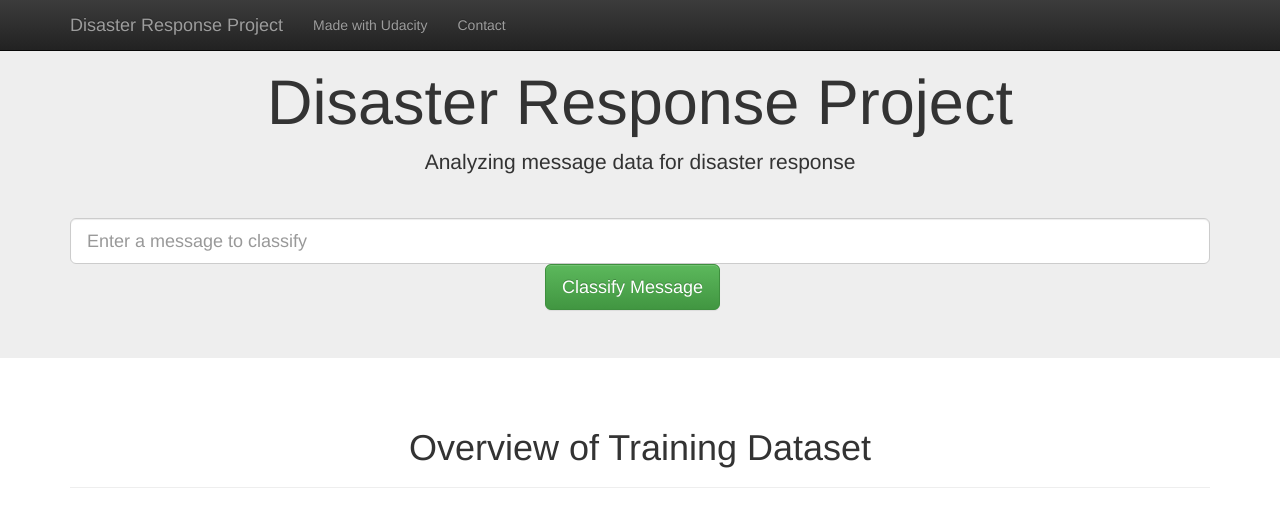
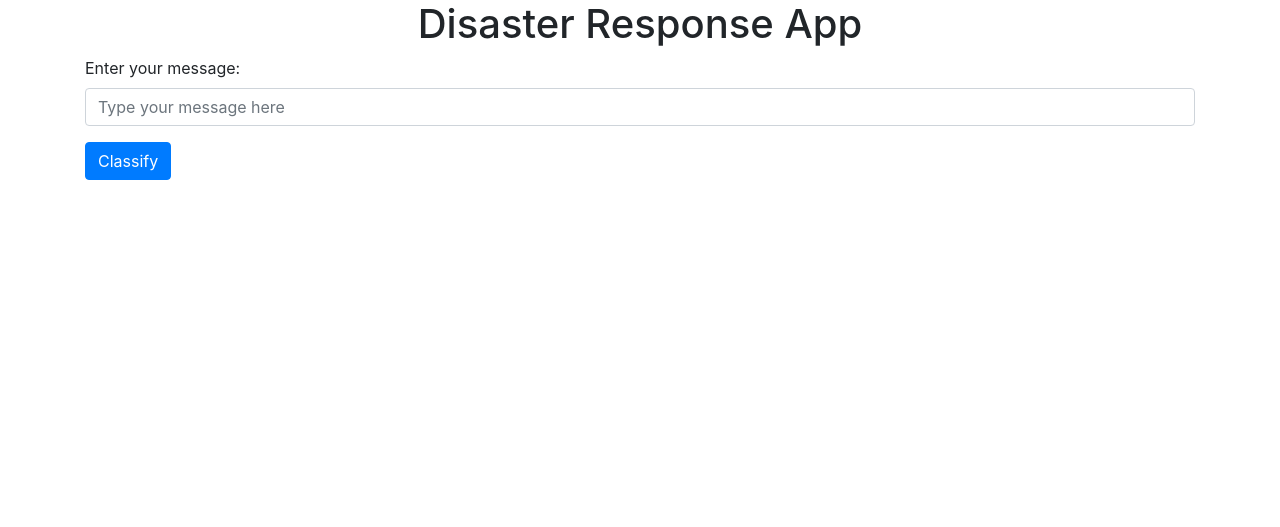
Before and after one commit to nadaYossef/disaster-ML-pipeline, a Flask app: template templates/master.html in a window 1280 px wide. Shown: the top 527 px of the page. Run offline with Flask 3, Linux system fonts and the light colour scheme; the template is opened without the code that fills it, so the values that code supplies are empty; parts of the project's set-up code (start-up, migrations or seed data) failed here and were passed over; some libraries are stand-ins or nearby versions.

Commit message:
Update master.html

```diff
--- a/templates/master.html
+++ b/templates/master.html
@@ -1,76 +1,33 @@
-<!doctype html>
+<!DOCTYPE html>
 <html lang="en">
 <head>
-    <meta charset="utf-8">
-    <meta http-equiv="X-UA-Compatible" content="IE=edge">
-    <meta name="viewport" content="width=device-width, initial-scale=1">
-
-    <title>Disasters</title>
-
-    <link rel="stylesheet" href="https://maxcdn.bootstrapcdn.com/bootstrap/3.3.7/css/bootstrap.min.css" integrity="sha384-BVYiiSIFeK1dGmJRAkycuHAHRg32OmUcww7on3RYdg4Va+PmSTsz/K68vbdEjh4u" crossorigin="anonymous">
-    <link rel="stylesheet" href="https://maxcdn.bootstrapcdn.com/bootstrap/3.3.7/css/bootstrap-theme.min.css" integrity="sha384-rHyoN1iRsVXV4nD0JutlnGaslCJuC7uwjduW9SVrLvRYooPp2bWYgmgJQIXwl/Sp" crossorigin="anonymous">
-    <script src="https://ajax.googleapis.com/ajax/libs/jquery/3.3.1/jquery.min.js"></script>
+    <meta charset="UTF-8">
+    <meta name="viewport" content="width=device-width, initial-scale=1.0">
+    <title>{% block title %}Disaster Response{% endblock %}</title>
+    <link rel="stylesheet" href="https://stackpath.bootstrapcdn.com/bootstrap/4.5.2/css/bootstrap.min.css">
     <script src="https://cdn.plot.ly/plotly-latest.min.js"></script>
 </head>
-
 <body>
-
-<nav class="navbar navbar-inverse navbar-fixed-top">
     <div class="container">
-        <div class="navbar-header">
-            <a class="navbar-brand" href="/">Disaster Response Project</a>
-        </div>
-        <div id="navbar" class="collapse navbar-collapse">
-            <ul class="nav navbar-nav">
-                <li><a href="https://www.udacity.com/">Made with Udacity</a></li>
-                <li><a href="https://github.com/">Contact</a></li>
-            </ul>
-        </div>
+        <h1 class="text-center">Disaster Response App</h1>
+        <form action="/go" method="GET">
+            <div class="form-group">
+                <label for="query">Enter your message:</label>
+                <input type="text" class="form-control" id="query" name="query" placeholder="Type your message here" required>
+            </div>
+            <button type="submit" class="btn btn-primary">Classify</button>
+        </form>
+        {% with messages = get_flashed_messages() %}
+            {% if messages %}
+                <ul class="list-group">
+                    {% for message in messages %}
+                        <li class="list-group-item">{{ message }}</li>
+                    {% endfor %}
+                </ul>
+            {% endif %}
+        {% endwith %}
+        {% block message %}{% endblock %}
+        {% block content %}{% endblock %}
     </div>
-</nav>
-
-
-<div class="jumbotron">
-    <div class="container">
-        <h1 class="text-center">Disaster Response Project</h1>
-        <p class="text-center">Analyzing message data for disaster response</p>
-        <hr />
-
-        <div class="row">
-            <div class="col-lg-12 form-group-lg">
-                <form action="/go" method="get">
-                    <input type="text" class="form-control form-control-lg" name="query" placeholder="Enter a message to classify">
-                    <div class="col-lg-offset-5">
-                        <button type="submit" class="btn btn-lg btn-success">Classify Message</button>
-                    </div>
-                </form>
-            </div>
-        </div>
-
-        {% block message %}
-        {% endblock %}
-    </div>
-</div>
-
-<div class="container">
-    {% block content %}
-        <div class="page-header">
-            <h1 class="text-center">Overview of Training Dataset</h1>
-        </div>
-    {% endblock %}
-
-    {% for id in ids %}
-        <div id="{{id}}"></div>
-    {% endfor %}
-</div>
-
-<script type="text/javascript">
-    const graphs = {{graphJSON | safe}};
-    const ids = {{ids | safe}};
-    for(let i in graphs) {
-        Plotly.plot(ids[i], graphs[i].data, graphs[i].layout);
-    }
-</script>
-
 </body>
 </html>
```
